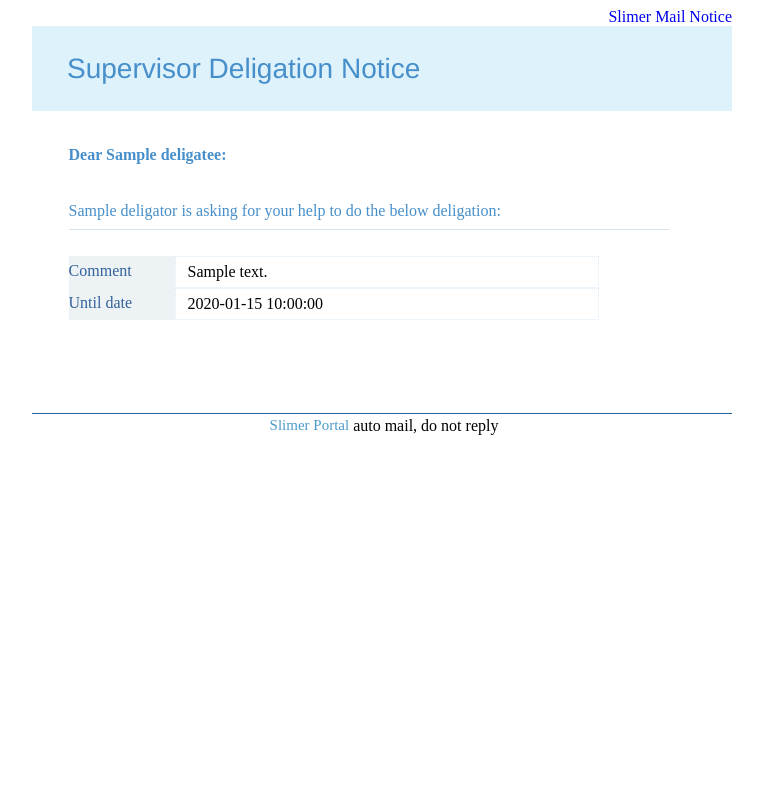
After one commit to cw1427/Slimer, a PHP site: the page made by app/Templates/mail/supervisorDeligate.html.twig in a window 1280 px wide. The commit adds this page. Shown: the whole page, without its empty margins (258-1021 px from the left). Run offline with PHP 8.4, Linux system fonts and the light colour scheme; the template is opened without the code that fills it: most values are stand-ins (such as "Sample title", 1, 10 or a date in 2020); some libraries are stand-ins or nearby versions.

```diff
--- /dev/null
+++ b/app/Templates/mail/supervisorDeligate.html.twig
@@ -0,0 +1,193 @@
+<!DOCTYPE html PUBLIC "-//W3C//DTD HTML 4.01 Transitional//EN">
+
+<html><head><meta http-equiv="Content-Type" content="text/html; charset=UTF-8"><meta name="ROBOTS" content="NOINDEX, NOFOLLOW">
+	<!--<meta charset="UTF-16">-->
+	<title>Slimer Portal</title>
+	 <style type="text/css">
+.header{
+	line-height:28px;
+	padding-bottom:4px;
+	margin-top:18px;
+	margin-bottom:16px;
+	border-bottom-width:1px;
+	border-bottom-style:solid;
+}
+.blue.header{
+	border-bottom-color:#d5e3ef;
+}
+.blue{
+	color:#478fca;
+}
+.bolder{
+	font-weight:bold;
+}
+.profile-info-name{
+	color:#336199;
+	padding-top:6px;
+	padding-bottom:6px;
+	background-color:rgb(237, 243, 244);
+}
+.profile-info-value{
+	padding-left:12px;
+	padding-top:6px;
+	padding-bottom:6px;
+	border-color:#dcebf7;
+	border-style:dotted;
+	border-width:1px;
+}
+    </style>
+</head>
+<body>
+<table border="0" cellpadding="0" cellspacing="0" width="100%" bgcolor="#FFFFFF">
+	<tbody>
+	<tr>
+		<td valign="top" align="center">
+        <table width="740" cellpadding="0" cellspacing="0" border="0" bgcolor="#FFFFFF">
+            <tbody>
+				<tr valign="top">
+				<td width="10" bgcolor="#FFFFFF"></td>
+                <td valign="top" align="left" width="620">
+                <table width="720" cellpadding="0" cellspacing="0" border="0" bgcolor="#FFFFFF">
+				<tbody><tr valign="top">
+                 <td align="left" valign="top" b="" width="720"></td></tr>
+				 </tbody>
+				 </table>
+                </td>
+				</tr>
+			</tbody>
+		</table>
+	<!-- start logo module -->
+		<table width="720" cellpadding="0" cellspacing="0" border="0" bgcolor="#FFFFFF">
+			<tbody><tr valign="top">
+                <td align="left"></td>
+				<td align="right" valign="middle" style="color:#478fca"><a href="https://Slimer.com" style="text-decoration:none;">Slimer Mail Notice</a></td>
+                <td width="10" align="right" height="1"></td>
+			</tr>
+			</tbody>
+		</table>
+        <!-- end logo module -->
+		<!-- start email content -->
+        <table width="720" cellpadding="0" cellspacing="0" border="0" bgcolor="#FFFFFF">
+            <tbody><tr valign="top">
+				<td width="10" bgcolor="#FFFFFF" height="1"></td>
+                <td valign="top" align="left" width="600">
+        	<table width="700" cellpadding="0" cellspacing="0" border="0" bgcolor="#FFFFFF">
+			<tbody><tr valign="top">
+				<td colspan="3" valign="top" bgcolor="#def2fc">
+                <!-- start light blue header -->
+                <table width="700" cellpadding="0" cellspacing="0" border="0" bgcolor="#def2fc">
+						<tbody><tr valign="top" height="85">
+							<td width="35" height="85"></td>
+							<td align="left" valign="middle" height="85">
+							<table cellpadding="0" cellspacing="0" border="0" bgcolor="#def2fc">
+								<tbody><tr valign="top">
+									<td height="85" class="blue" style="font-family: Helvetica, Arial, Verdana, sans-serif; font-size: 28px; text-align:left;" valign="middle">Supervisor Deligation Notice</td>
+								</tr>
+							</tbody></table>
+							</td>
+							<td width="1" height="85"></td>
+							<td width="34" height="85"></td>
+						</tr>
+					</tbody>
+				</table>
+                <!-- end light blue header -->
+                </td>
+				</tr>
+                    <tr valign="top">
+            <td colspan="3" height="35" width="1"></td>
+            </tr>
+            <tr valign="top">
+				<td width="35" height="1"></td>
+				<td align="left" valign="top" width="530">
+				<!-- start content modules -->
+				<table width="600" cellpadding="0" cellspacing="0" border="0" bgcolor="#FFFFFF">
+				<tbody><tr valign="top">
+						<td><table bgcolor="#FFFFFF" border="0" cellpadding="0" cellspacing="0" width="530">
+							<tbody>
+								<tr valign="top">
+									<td class="blue bolder" style="">Dear {{ deligatee }}:</td>
+								</tr>
+								<tr valign="top">
+									<td height="15" width="1"></td>
+								</tr>
+							</tbody>
+						</table></td>
+					</tr>
+					<tr valign="top">
+						<td>
+						<div class="blue header" width="100%">{{ deligator }} is asking for your help to do the below deligation:</div>
+						</td>
+					</tr>
+					<tr valign="top">
+						<td></td>
+					</tr>
+					<tr valign="top">
+						<td>
+							<table bgcolor="#FFFFFF" border="0" cellpadding="0" cellspacing="0" width="530">
+							<tbody>
+							<tr valign="top" >
+								<td width="20%" height="5"></td><td></td>
+							</tr>
+							<tr valign="top" >
+								<td width="20%" height="5"></td><td></td>
+							</tr>
+							<tr valign="top">
+								<td width="20%" border=1 style="" class="profile-info-name">Comment</td>
+								<td class="profile-info-value">{{  comment }}</td>
+							</tr>
+							<tr valign="top">
+								<td width="20%" border=1 style="" class="profile-info-name">Until date</td>
+								<td class="profile-info-value">{{  finish_date }}</td>
+							</tr>
+							<tr valign="top" >
+								<td height="10" width="1"></td><td></td>
+							</tr>
+							</tbody>
+							</table>
+						</td>
+					</tr>
+					<tr valign="top">
+						<td></td>
+					</tr>
+				</tbody>
+				</table>
+                <!-- end content modules -->
+                </td>
+                <td width="35" height="1"></td>
+			</tr>
+            <tr valign="top">
+            <td colspan="3" height="35" width="100%"></td>
+            </tr>
+		</tbody></table>
+        <!-- end email content -->
+       <!-- start footer links -->
+		<table border="0" cellpadding="0" cellspacing="0" width="700" bgcolor="#FFFFFF">
+		<tbody><tr valign="top">
+            <td colspan="2" height="25"></td>
+            </tr>
+            <tr valign="top">
+            <td colspan="2" style="border-bottom:1px solid #28609c;" height="24"></td>
+            </tr>
+		</tbody>
+		</table>
+        <!-- end footer links -->
+
+        <td width="10" bgcolor="#FFFFFF"></td>
+        </tr>
+        </tbody></table>
+        <!-- start tracking -->
+		<table>
+		<tr valign="top">
+		<td style="font-family: Helvetica, Arial, sans-serif; font-size:13px; color:#245c98;text-align:left;" align="left">
+		</td>
+		<td align="right"><a href="" style="font-size:15px; color:#4c9ac9; text-decoration:none;">Slimer Portal</a>
+		</td>
+		<td align="left">auto mail, do not reply</td>
+		</tr>
+		</table>
+        <!-- end tracking -->
+        </td>
+	</tr>
+	</tbody>
+
+</body></html>
```
Also changed, not shown: app/Util.php (+37 -3 lines).
